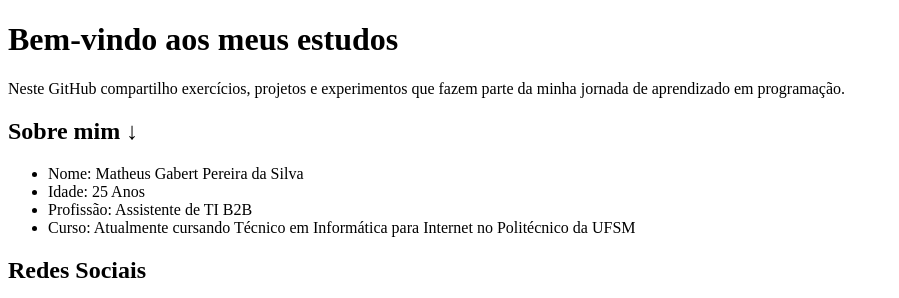
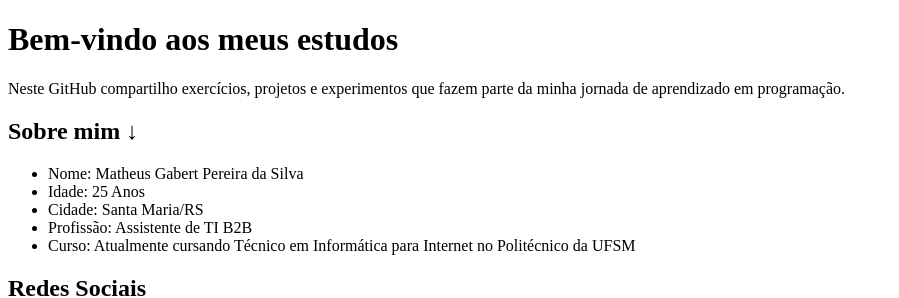
Before and after one commit to MatheusGabert/cartao-de-visitas, a plain HTML site: page docs/index.html in a window 1280 px wide. Shown: the top 298 px of the page, without its empty margins (0-899 px from the left). Drawn offline with Linux system fonts and the light colour scheme.

Commit message:
Add files via upload

```diff
--- a/docs/index.html
+++ b/docs/index.html
@@ -16,6 +16,7 @@
     <ul> <!-- Lista não ordenada-->
         <li>Nome: Matheus Gabert Pereira da Silva</li>
         <li>Idade: 25 Anos </li>
+        <li>Cidade: Santa Maria/RS </li>
         <li>Profissão: Assistente de TI B2B</li>
         <li>Curso: Atualmente cursando Técnico em Informática para Internet no Politécnico da UFSM </li>
     </ul>
```
